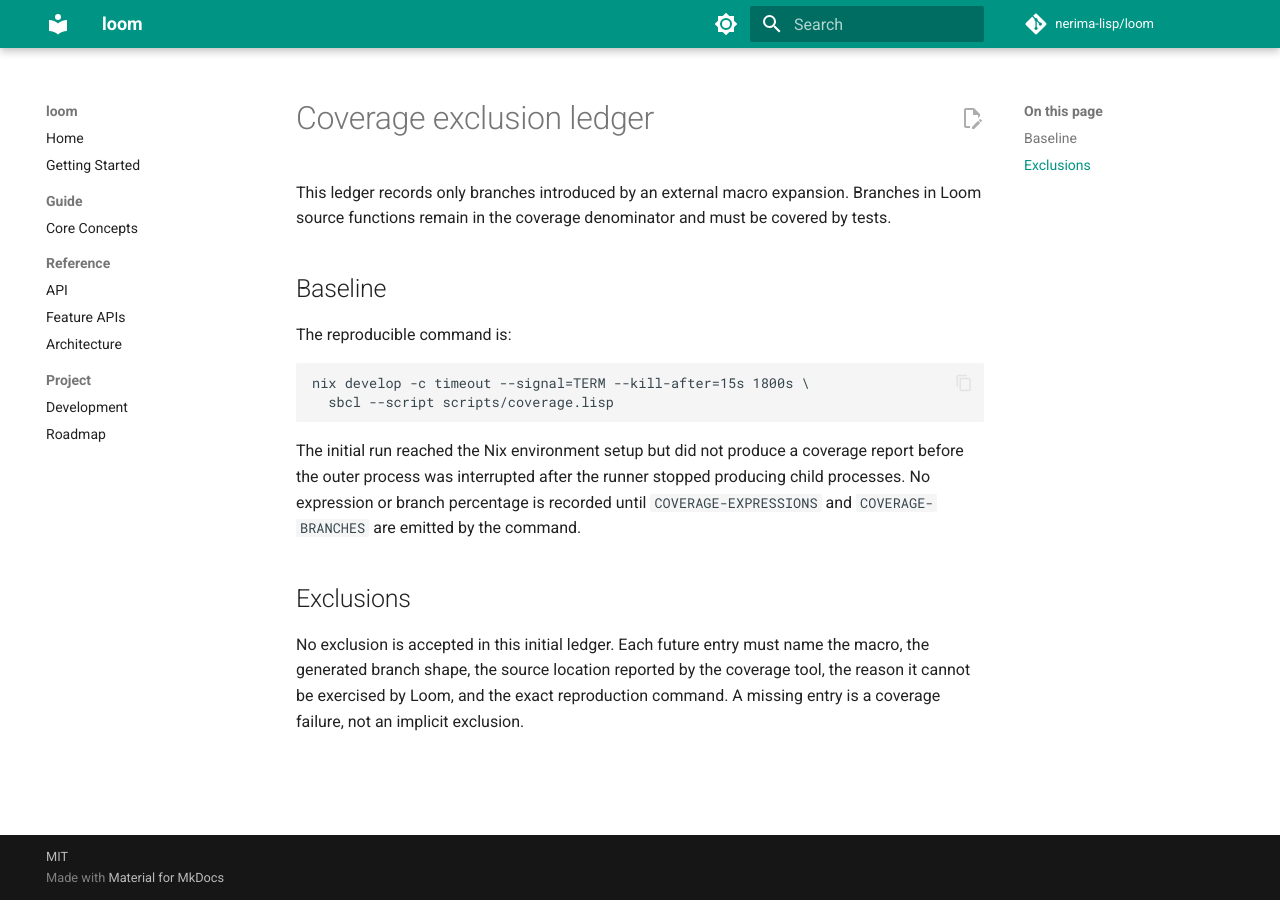
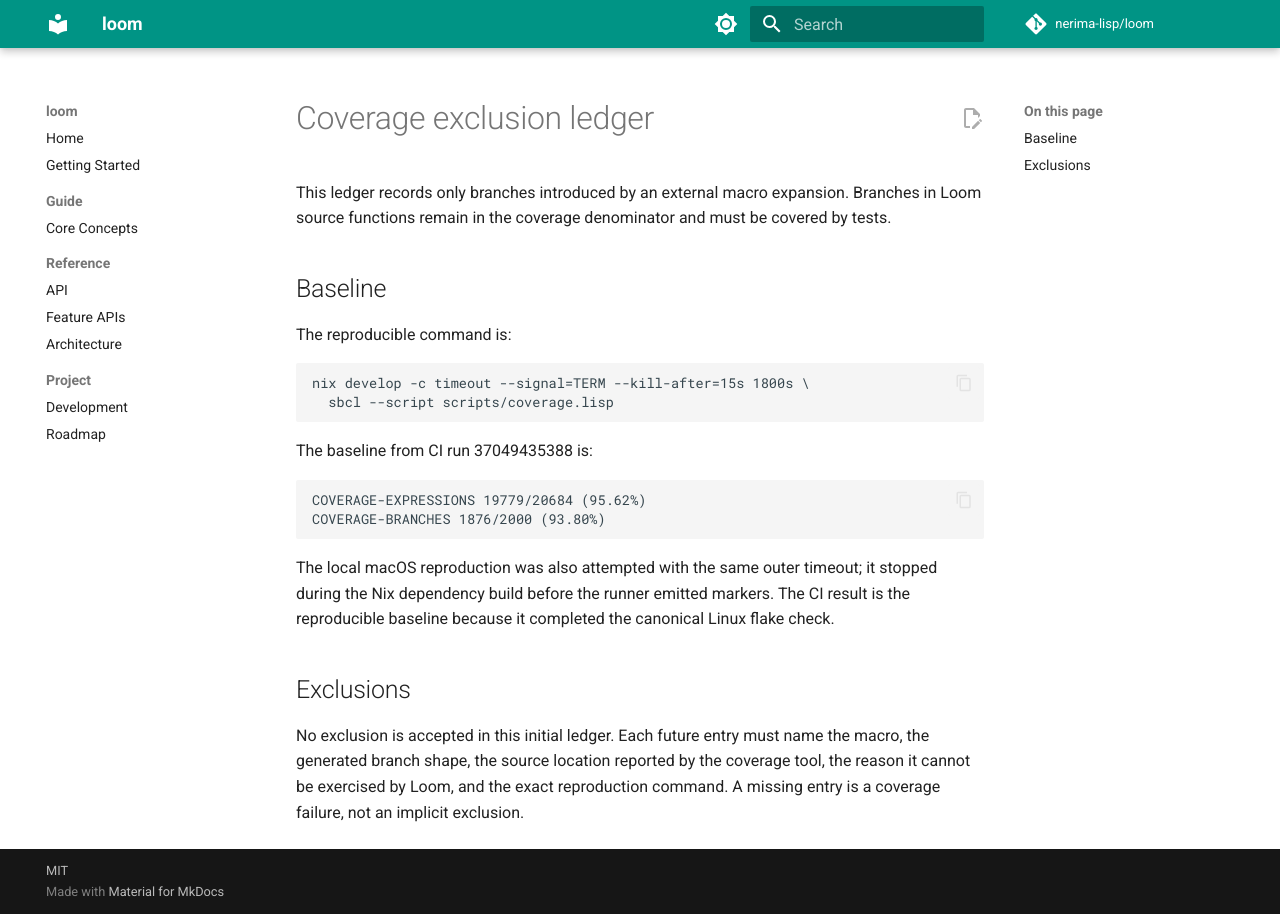
Before and after one commit to nerima-lisp/loom, an MkDocs documentation site: the page built from docs/src/notes/coverage-exclusion-ledger.md, in a window 1280 px wide. Built offline with MkDocs 1.6.1 and Material for MkDocs 9.7.7, drawn with Linux system fonts in a browser that asks for light colours; comment, search, counter and statistics services are not loaded.

Commit message:
docs: record coverage baseline

````diff
--- a/docs/src/notes/coverage-exclusion-ledger.md
+++ b/docs/src/notes/coverage-exclusion-ledger.md
@@ -13,11 +13,17 @@ nix develop -c timeout --signal=TERM --kill-after=15s 1800s \
   sbcl --script scripts/coverage.lisp
 ```
 
-The initial run reached the Nix environment setup but did not produce a
-coverage report before the outer process was interrupted after the runner
-stopped producing child processes. No expression or branch percentage is
-recorded until `COVERAGE-EXPRESSIONS` and `COVERAGE-BRANCHES` are emitted by
-the command.
+The baseline from CI run 37049435388 is:
+
+```text
+COVERAGE-EXPRESSIONS 19779/20684 (95.62%)
+COVERAGE-BRANCHES 1876/2000 (93.80%)
+```
+
+The local macOS reproduction was also attempted with the same outer timeout;
+it stopped during the Nix dependency build before the runner emitted markers.
+The CI result is the reproducible baseline because it completed the canonical
+Linux flake check.
 
 ## Exclusions
 
````
